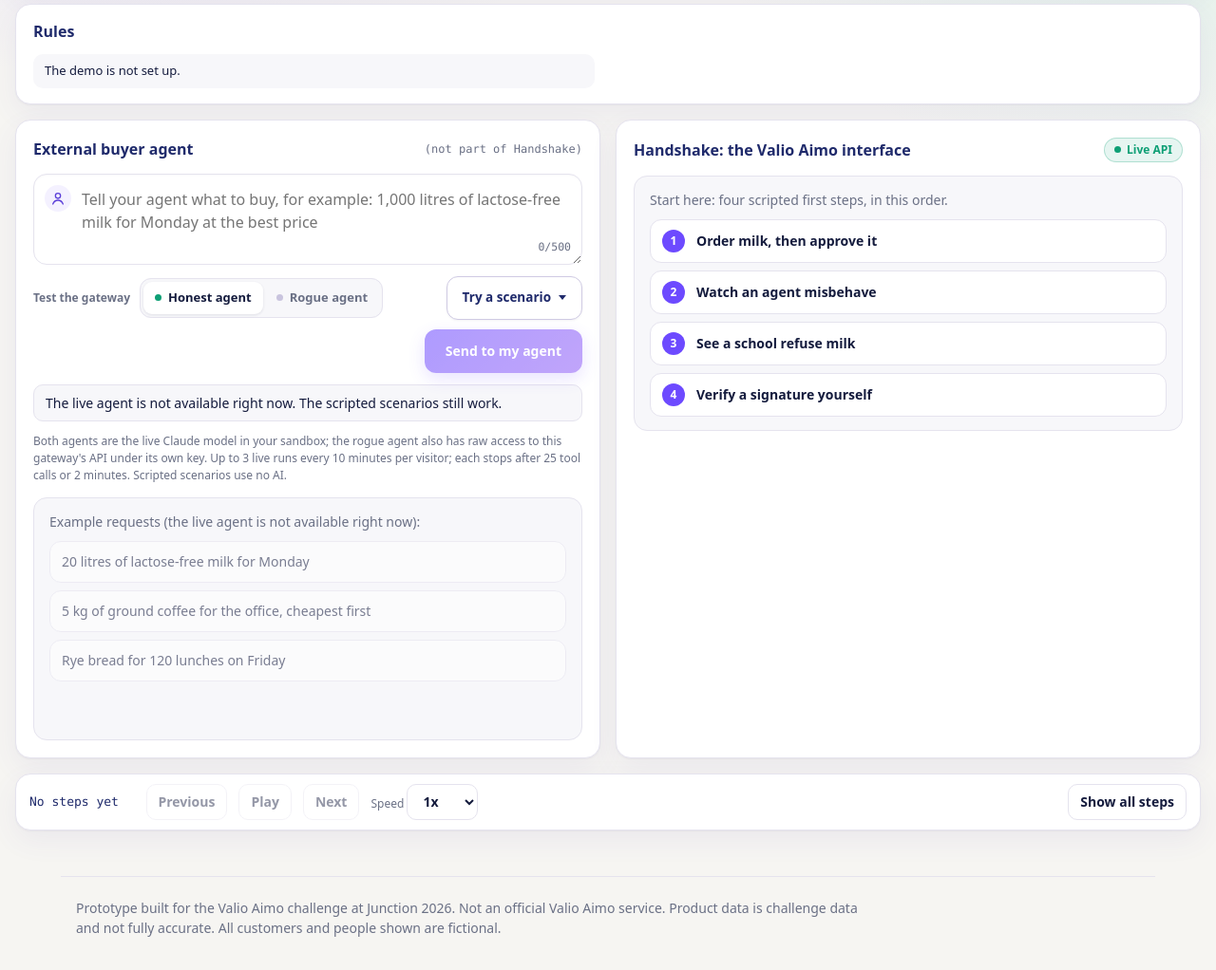
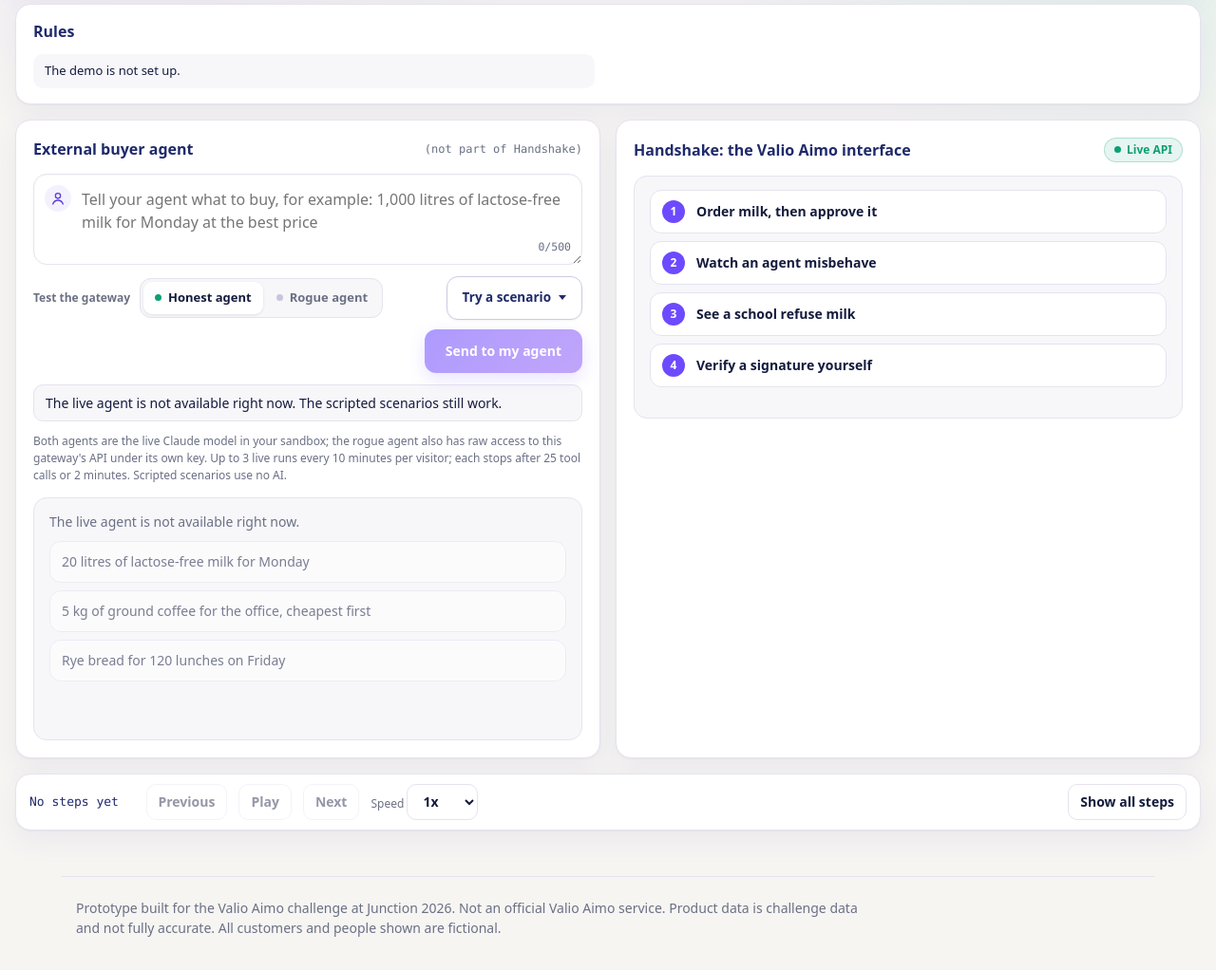
Before and after one commit to minhanhhh233/handshake, a FastAPI app: page /live in a window 1280 px wide. Shown: the part 142-1164 px from the top of the page at 95% size. Run offline with FastAPI, Linux system fonts and the light colour scheme.

Commit message:
README brought up to date with the demo video; bot avatar for agent messages; empty-state labels removed
- README: demo video, live gateway, what it does, browser tour, layout,
  local run, tests, deploy, agent CLI, MCP with all ten tools
- .env.example offer lifetime 120; ten tools in two docstrings
- /live: bot avatar on agent messages, person avatar on your request;
  the two empty-state lead sentences removed

Tests: 367 passed, 1 skipped (one flaky classic browser test passed on rerun).

Co-Authored-By: Claude Opus 5.5 <noreply@anthropic.com>

```diff
--- a/agent/claude_agent.py
+++ b/agent/claude_agent.py
@@ -1,6 +1,6 @@
 """Claude buyer agent (task T-305; document 07, sections 2 to 4 and 7).
 
-A manual Claude tool-use loop over the eight Handshake tools. Every gateway call goes through
+A manual Claude tool-use loop over the ten Handshake tools. Every gateway call goes through
 `handshake_client` (one trace per task, verified offers, idempotent orders, untrusted supplier
 text kept in its delimited block). The limits that matter are enforced here in code, not left
 to the model:
--- a/handshake/pages/static/live.js
+++ b/handshake/pages/static/live.js
@@ -271,7 +271,7 @@
   }
   function emptyBuyer() {
     var w = el("div", "empty");
-    w.appendChild(el("p", "lead", available ? "Try one of these, or write your own:" : "Example requests (the live agent is not available right now):"));
+    if (!available) w.appendChild(el("p", "lead", "The live agent is not available right now."));
     var ul = el("ul", "examples");
     examples().forEach(function (t) {
       var li = el("li"), b = el("button", "", t);
@@ -286,7 +286,6 @@
     ["school", "See a school refuse milk"], ["verify", "Verify a signature yourself"]];
   function emptyGateway() {
     var w = el("div", "empty");
-    w.appendChild(el("p", "lead", "Start here: four scripted first steps, in this order."));
     var ol = el("ol", "starts");
     STARTS.forEach(function (st) {
       var li = el("li"), b = el("button", "", st[1]);
@@ -297,6 +296,28 @@
     w.appendChild(ol);
     return w;
   }
+  // Avatars drawn with DOM calls (no markup strings): a person for your request, a bot for the agent.
+  var SVG = "http://www.w3.org/2000/svg";
+  var ICONS = {
+    person: [["circle", { cx: 12, cy: 8, r: 4 }], ["path", { d: "M4 21c1.5-4 4.5-6 8-6s6.5 2 8 6" }]],
+    bot: [["rect", { x: 4, y: 8, width: 16, height: 12, rx: 3 }], ["path", { d: "M12 8V4" }], ["circle", { cx: 12, cy: 3, r: 1 }],
+      ["circle", { cx: 9, cy: 14, r: 1.3 }], ["circle", { cx: 15, cy: 14, r: 1.3 }], ["path", { d: "M2 13v3M22 13v3" }]]
+  };
+  function avatar(kind) {
+    var wrap = el("span", "av av-" + kind);
+    wrap.setAttribute("aria-label", kind === "bot" ? "Buyer agent" : "You");
+    wrap.setAttribute("role", "img");
+    var svg = document.createElementNS(SVG, "svg");
+    svg.setAttribute("viewBox", "0 0 24 24"); svg.setAttribute("fill", "none"); svg.setAttribute("stroke", "currentColor");
+    svg.setAttribute("stroke-width", "1.8"); svg.setAttribute("stroke-linecap", "round"); svg.setAttribute("aria-hidden", "true");
+    ICONS[kind].forEach(function (part) {
+      var n = document.createElementNS(SVG, part[0]);
+      Object.keys(part[1]).forEach(function (k) { n.setAttribute(k, String(part[1][k])); });
+      svg.appendChild(n);
+    });
+    wrap.appendChild(svg);
+    return wrap;
+  }
   function fill(frame, s, label, empty) {
     frame.textContent = "";
     frame.classList.remove("current", "bad");
@@ -304,6 +325,7 @@
     var idx = steps.indexOf(s);
     if (label) frame.appendChild(el("p", "who", label));
     var head = el("div", "head");
+    if (frame === frameBuyer) head.appendChild(avatar(s.kind === "user" ? "person" : "bot"));
     head.appendChild(el("p", "summary", summarize(s)));
     head.appendChild(el("span", "stepb", "Step " + (idx + 1)));
     frame.appendChild(head);
--- a/handshake/pages/templates/live.html
+++ b/handshake/pages/templates/live.html
@@ -156,6 +156,11 @@
 .frame.bad { border-color: rgba(211, 69, 92, 0.55); }
 .frame-empty { color: var(--slate); font-size: var(--step--1); }
 .frame .head { display: flex; justify-content: space-between; align-items: start; gap: 12px; }
+.frame .head .summary { flex: 1 1 auto; }
+.av { flex: none; width: 30px; height: 30px; border-radius: 50%; display: grid; place-items: center; margin-top: -3px; }
+.av svg { width: 17px; height: 17px; }
+.av-bot { background: rgba(14, 159, 117, 0.12); color: var(--mint); }
+.av-person { background: rgba(109, 74, 255, 0.10); color: var(--accent-text); }
 .frame .summary { font-weight: 700; font-size: var(--step-0); line-height: 1.4; color: var(--navy); overflow-wrap: anywhere; }
 .frame .who { font-size: 12px; font-weight: 600; color: var(--slate); }
 .stepb { font-family: var(--mono); font-size: 12px; color: var(--slate); background: var(--surface); border: 1px solid var(--frost);
--- a/mcp_server/server.py
+++ b/mcp_server/server.py
@@ -1,6 +1,6 @@
 """Handshake MCP server (task T-502; document 07, sections 2, 3, 6 and 7).
 
-Exposes the eight Handshake tools to any MCP-capable assistant over stdio. It is an agent-side
+Exposes the ten Handshake tools to any MCP-capable assistant over stdio. It is an agent-side
 client like any other: every call goes through `agent/handshake_client.py` (one trace per
 session, verified offers, idempotent orders, untrusted text kept in delimited blocks) and it
 never imports the gateway package.
```
Also changed, not shown: tests/test_live_page_browser.py (+3 -0 lines), README.md, 1 other file.
